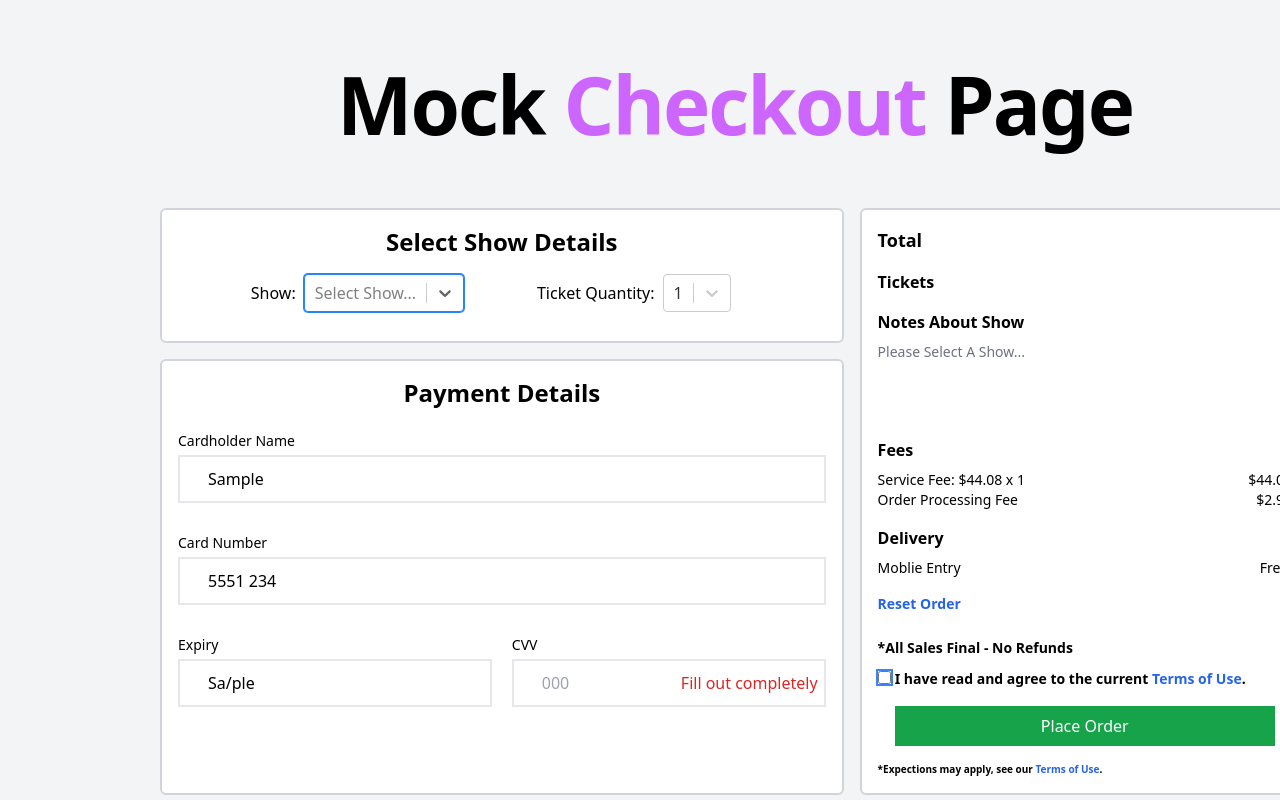
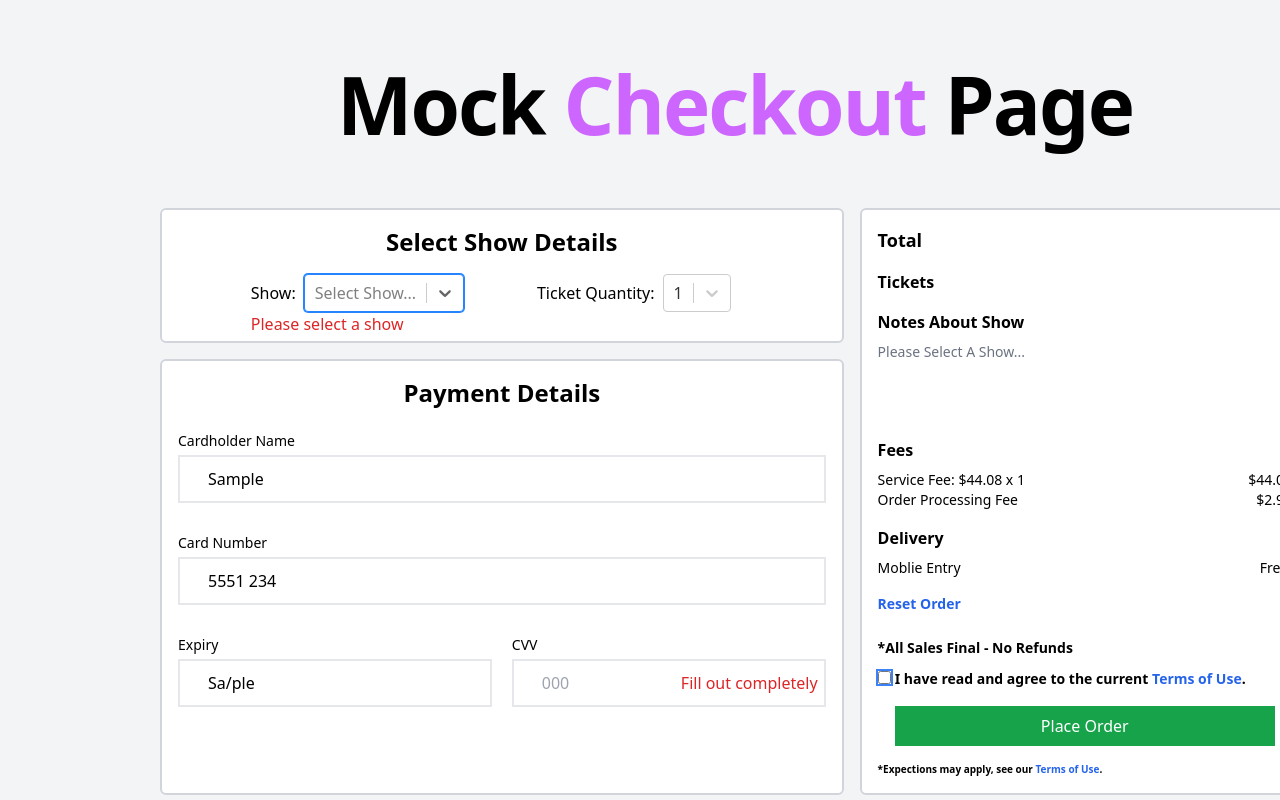
Before and after one commit to Dmoisoff/Dan-s-Broadway-Show-Checkout, a Next.js app: page / in a window 1280 px wide. Both pictures are taken after typing "Sample", "Sample", "Sample", "5551234", "Sample", "Sample" into the empty fields and a click on the button "Place Order". Shown: the top 800 px of the page. Built offline with nearby package versions, Linux system fonts and the light colour scheme.

Commit message:
added show error

```diff
--- a/src/components/selectShowDetails.tsx
+++ b/src/components/selectShowDetails.tsx
@@ -3,12 +3,14 @@ import Select from "react-select";
 import { Control, Controller } from "react-hook-form";
 import { mockShows } from "~/utils/mockdata";
 import { TICKET_QUANTITY_OPTIONS } from "~/utils/const";
+import { ErrorMessage } from "@hookform/error-message";
 
 interface SelectShowDetailsProps {
   control: Control;
+  errors: FormState<FieldValues>;
 }
 
-const SelectShowDetails: React.FC<SelectShowDetailsProps> = ({ control }) => {
+const SelectShowDetails: React.FC<SelectShowDetailsProps> = ({ control,errors, }) => {
   const dropDownOptions = Object.values(mockShows).map((show) => ({
     value: show.id,
     label: `${show.name} - $${show.price}`,
@@ -21,7 +23,7 @@ const SelectShowDetails: React.FC<SelectShowDetailsProps> = ({ control }) => {
       </h3>
       <div className="flex w-full justify-evenly pt-4">
         {/*  */}
-        <div>
+        <div className="">
           <div className=" flex w-8/12 flex-row items-center ">
             <h6 className="text-1xl pr-2">Show:</h6>
             <Controller
@@ -38,9 +40,10 @@ const SelectShowDetails: React.FC<SelectShowDetailsProps> = ({ control }) => {
                   placeholder={"Select Show..."}
                 />
               )}
-              rules={{ required: true }}
+              rules={{ required: "Please select a show" }}
             />
           </div>
+          {errors?.show && <div className="absolute  text-red-600"><ErrorMessage errors={errors} name="show" /></div> }
         </div>
 
         <div className=" flex w-4/12 flex-row items-center ">
--- a/src/pages/index.tsx
+++ b/src/pages/index.tsx
@@ -103,19 +103,16 @@ const Home: NextPage = () => {
           </div>
           <form onSubmit={handleSubmit(onSubmit)}>
             <div className=" grid h-5/6 min-w-[1150px] grid-cols-5 grid-rows-5 gap-4">
-              {/* show picker */}
-
-              <SelectShowDetails control={control} />
-
-              {/* payment details */}
+              <SelectShowDetails
+              control={control}
+              errors={errors}
+              />
               <PaymentDetails
                 register={register}
                 getValues={getValues}
                 control={control}
                 errors={errors}
               />
-
-              {/* summary */}
               <OrderDetails
                 showInfo={showInfo}
                 ticketQuantity={ticketQuantity}
```
